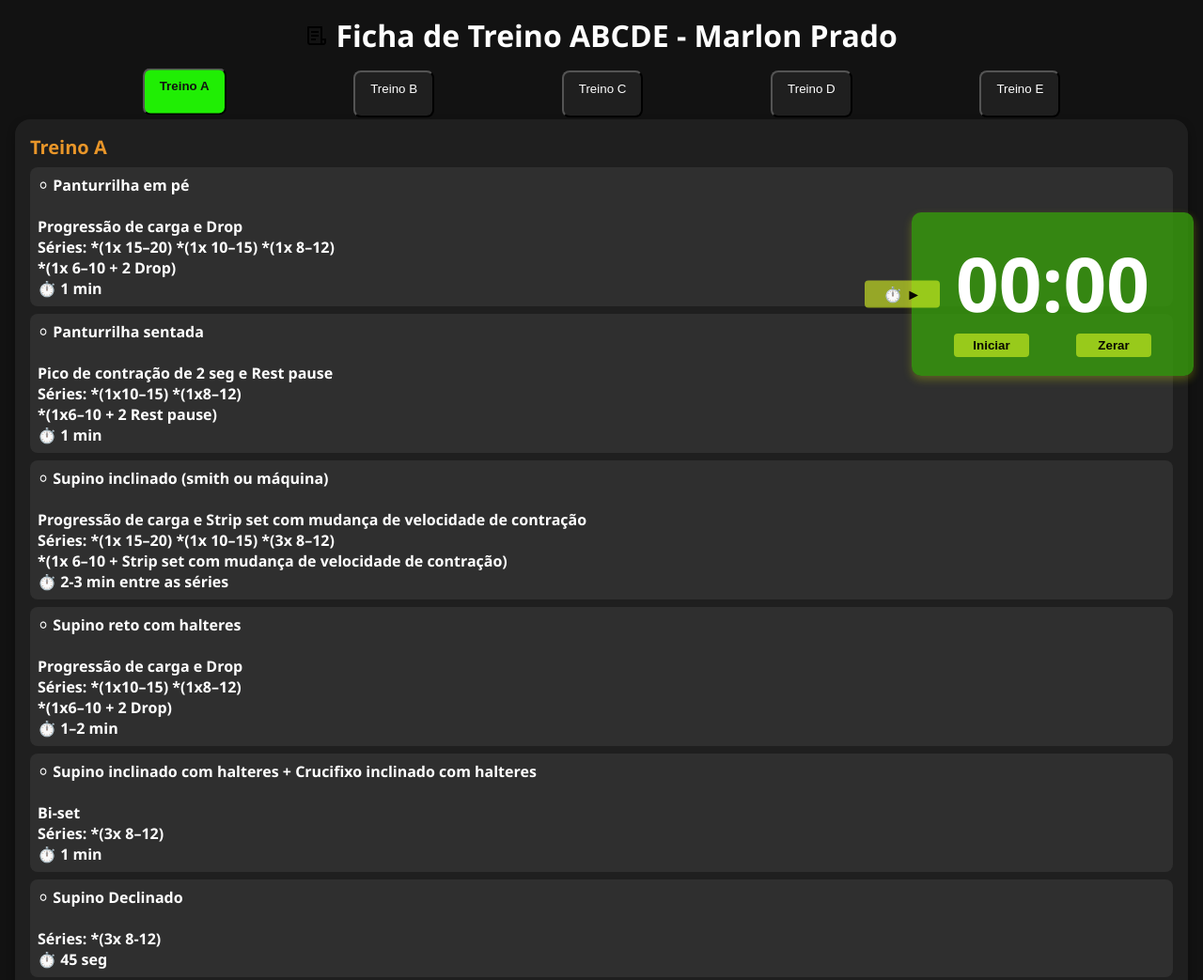
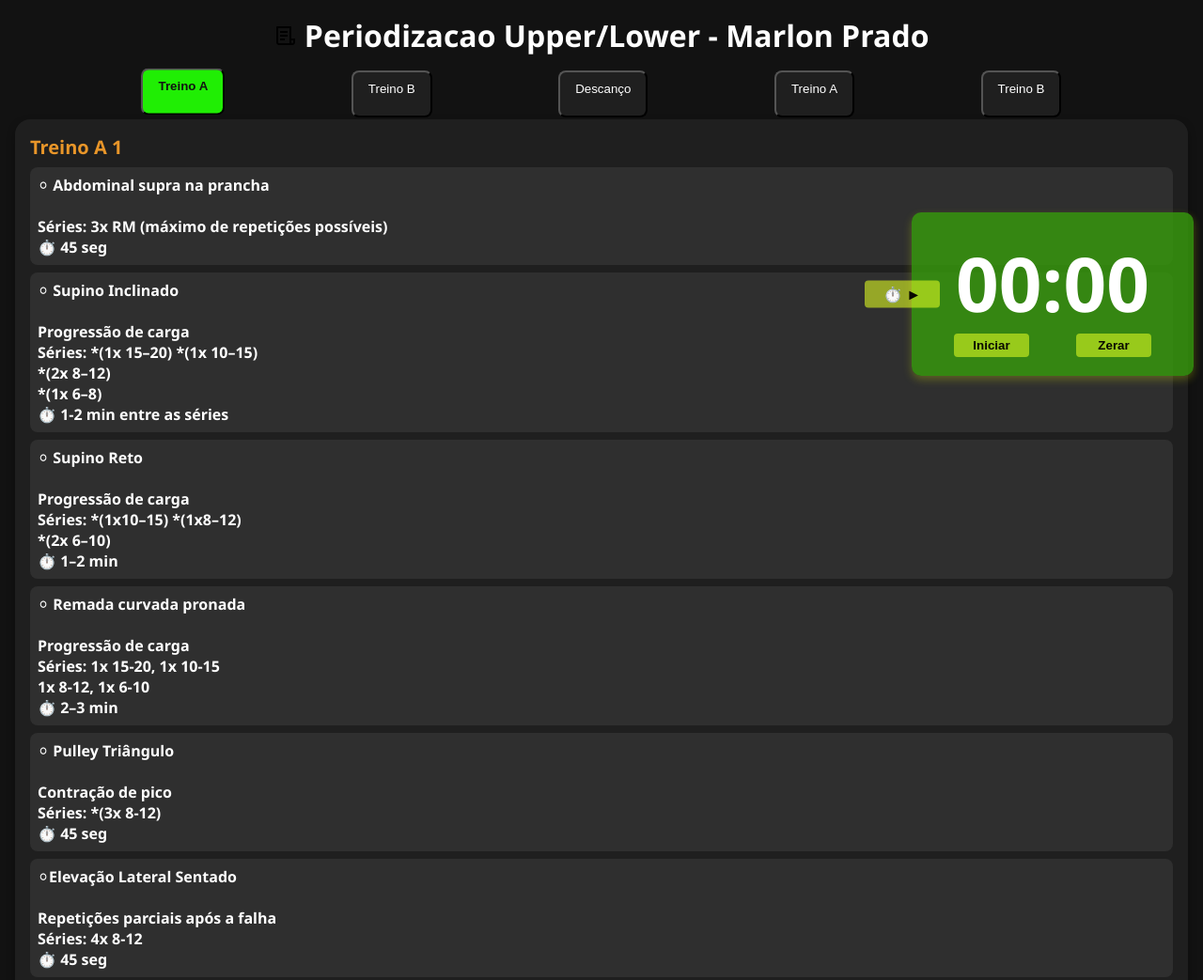
Before and after one commit to marlonprado2025/Ficha_de_Treino_Alem_da_Genetica, a plain HTML site: page index.html in a window 1280 px wide. Shown: the top 1043 px of the page at 94% size. Drawn offline with Linux system fonts and the light colour scheme.

Commit message:
upperlower

```diff
--- a/index.html
+++ b/index.html
@@ -3,27 +3,27 @@
   <head>
     <meta charset="UTF-8" />
     <meta name="viewport" content="width=device-width, initial-scale=1.0" />
-    <title>Periodizacao 5x Semana-Avançado</title>
+    <title>Periodizacao Upper/Lower</title>
     <link rel="stylesheet" href="styles.css" />
   </head>
 
   <body>
-
-    <h1><img src="src/dumbbell.png"/> Ficha de Treino ABCDE - Marlon Prado</h1>
+    <h1>
+      <img src="src/dumbbell.png" /> Periodizacao Upper/Lower - Marlon Prado
+    </h1>
 
     <div class="tabs">
-      <button class="tab active" onclick="selectTreino(0)">Treino A</button>
+      <button class="tab active" onclick="selectTreino(0)">Treino A </button>
       <button class="tab" onclick="selectTreino(1)">Treino B</button>
-      <button class="tab" onclick="selectTreino(2)">Treino C</button>
-      <button class="tab" onclick="selectTreino(3)">Treino D</button>
-      <button class="tab" onclick="selectTreino(4)">Treino E</button>
+      <button class="tab" onclick="selectTreino(2)">Descanço</button>
+      <button class="tab" onclick="selectTreino(3)">Treino A</button>
+      <button class="tab" onclick="selectTreino(4)">Treino B</button>
     </div>
-
 
     <div id="treinos"></div>
 
     <div class="timer" id="timer">
-      <button class="timer-toggle"  onclick="toggleTimer()">⏱️ ►</button>
+      <button class="timer-toggle" onclick="toggleTimer()">⏱️ ►</button>
       <p><span id="tempo">00:00</span></p>
       <div class="timer-buttons">
         <button onclick="startPauseTimer()">Iniciar</button>
@@ -34,320 +34,280 @@
     <script>
       const ficha = [
         {
-          titulo: "Treino A ",
+          titulo: "Treino A 1 ",
           exercicios: [
-            `⚪ Panturrilha em pé
+            `⚪ Abdominal supra na prancha
 
-             Progressão de carga e Drop
-             Séries: *(1x 15–20)  *(1x 10–15) *(1x 8–12)
-             *(1x 6–10 + 2 Drop)
-             ⏱️ 1 min`,
+              Séries: 3x RM (máximo de repetições possíveis)
+              ⏱️  45 seg `,
 
-            `⚪ Panturrilha sentada
+            `⚪ Supino Inclinado
 
-             Pico de contração de 2 seg e Rest pause
+             Progressão de carga
+             Séries: *(1x 15–20) *(1x 10–15)
+             *(2x 8–12)
+             *(1x 6–8)
+             ⏱️  1-2 min entre as séries`,
+
+            `⚪ Supino Reto
+
+            Progressão de carga
              Séries: *(1x10–15) *(1x8–12)
-             *(1x6–10 + 2 Rest pause)
-             ⏱️  1 min`,
-
-            `⚪ Supino inclinado (smith ou máquina)
-
-             Progressão de carga e Strip set com mudança de velocidade de contração
-             Séries: *(1x 15–20) *(1x 10–15) *(3x 8–12)
-             *(1x 6–10 + Strip set com mudança de velocidade de contração)
-             ⏱️  2-3 min entre as séries`,
-
-            `⚪ Supino reto com halteres
-
-            Progressão de carga e Drop
-             Séries: *(1x10–15) *(1x8–12)
-             *(1x6–10 + 2 Drop)
+             *(2x 6–10)
              ⏱️ 1–2 min `,
 
-            `⚪ Supino inclinado com halteres + Crucifixo inclinado com halteres
+            `⚪ Remada curvada pronada
 
-            Bi-set
-             Séries: *(3x 8–12)
-             ⏱️ 1 min `,
+            Progressão de carga
+              Séries: 1x 15-20, 1x 10-15
+              1x 8-12, 1x 6-10
+              ⏱️  2–3 min`,
 
-            `⚪ Supino Declinado
+            `⚪ Pulley Triângulo
 
+            Contração de pico
              Séries: *(3x 8-12)
              ⏱️ 45 seg `,
 
-            `⚪ Voador
+            `⚪Elevação Lateral Sentado
 
-            FST-7
-             Séries: *(7x 10–15)
-             ⏱️ 45 seg `,
+            Repetições parciais após a falha
+            Séries: 4x 8-12
+             ⏱️ 45 seg`,
 
-            `⚪ Tríceps corda
+            `⚪ Desenvolvimento
+
+             Séries: *(1x 10-15)*(1x 8-12)
+             *(2x 6-10 )
+             ⏱️ 60 seg `,
+
+            `⚪ Rosca direta cabo
 
             Progressão de carga e Drop
              Séries: *(1x 10-15)*(1x 8-12)
              *(1x 6-10 + 2 Drop)
              ⏱️ 1 min `,
 
-            `⚪ Tríceps testa
+            `⚪ Scott máquina
 
-            Repetições parciais apos a falha
-             Séries: *(3x 8-12) + parciais após a falha
+             Séries: *(3x 8-12)
+             ⏱️ 1 min `,
+
+            `⚪ Bíceps  no banco 45° com Halter
+
+             Séries: *(3x 8-12)
+             ⏱️ 1 min `,
+
+            `⚪ Tríceps frances no cabo
+
+             Séries: *(3x 8-12)
+             ⏱️ 1 min `,
+
+            `⚪ Tríceps Testa
+
+             Séries: *(3x 8-12)
              ⏱️ 1 min `,
           ],
         },
         {
-          titulo: "Treino B ",
+          titulo: "Treino B 1 ",
           exercicios: [
-            `⚪ Abdominal supra na prancha
-
-              Séries: 3x RM (máximo de repetições possíveis)
-              ⏱️  45 seg `,
-
-            `⚪ Abdominal infra na torre
+            `⚪ Lombar no banco romano
 
               Séries: 3x RM (máximo de repetições possíveis)
               ⏱️ 45 seg `,
 
-            `⚪ Remada curvada pronada
+            `⚪ Panturrilha em pé
 
             Progressão de carga
-              Séries: 1x 15-20, 1x 10-151x 8-12, 1x 6-10
-              ⏱️  2–3 min
+              Séries: 1x 15-20, 1x 10-15
+              1x 8-12, 1x 6-10
+              ⏱️  1–2 min
                `,
 
-            `⚪ Remada baixa pegada aberta
+            `⚪ Panturrilha sentada
 
-            Progressão de carga e Pico de contração de 2 seg
-              Séries: 1x10–15, 1x8–12, 1x6–10
-              ⏱️  2–3 min
-             `,
+             Progressão de carga e Pico de contração de 2 seg
+             Séries: 1x 10–15   1x 8–12   1x 6–10
+             ⏱️  1 min`,
 
-            `⚪ Serrote (remada unilateral)
+            `⚪ Cadeira extenssora
 
-            Pico de contração de 2 seg
-              Séries: 3x 8–12
-              ⏱️ 1 min
-               `,
+            Progressão de carga, Pico de contração de 2 seg e Drop
+              Séries: 2x 15–20 ⏱️ 30 seg *Pc 2 seg
+              2x 10-15
+              1x 8-12 + 2 Drop
+              ⏱️ 1 min`,
 
-            `⚪ Pulley frente pegada aberta
+            `⚪ Agachamento Livre/Smith
 
-           Progressão de carga, Pico de contração de 2 seg e Drop
-              Séries: 1x10–15, 1x8–12, 1x6–10 + 2 Drop
-              ⏱️ 90 seg
+            Progressão de carga
+              Séries: 1x 10-15, 1x 10–12,
+              1x 6–10
+              ⏱️ 2-3 min
               `,
 
-            `⚪ Pulley frente supinado
+            `⚪ Leg 45°
+
+              10 parciais apos a falha
+              Séries: 3x 10-12
+              ⏱️ 2-3 min
+              `,
+
+            `⚪ Cadeira Flexora
 
               Pico de contração de 2 seg
-              Séries: 3x 8–12
-              ⏱️ 45 seg
+              Séries: 4x 8-12
+              ⏱️ 60 seg
               `,
-
-            `⚪ Meio terra (rack pull)
-
-              Progressão de carga
-              Séries: 1x10–15, 1x8–12, 2x 6–10
-              ⏱️ 2–3 min`,
-
-            `⚪ Lombar no banco romano
+            `⚪ Flexora em pé
 
               Séries: 3x 8–12
               ⏱️ 45 seg`,
 
-            `⚪ Rosca Scott (máquina ou cross)
+            `⚪ Elevaçao Pelvica
 
-              Pico de contração de 2 seg
-              Séries: 5x 8-12
-              ⏱️ 45 seg
-              `,
+              Séries: 3x 8–12
+              ⏱️ 60 seg`,
           ],
         },
         {
-          titulo: "Treino C ",
-          exercicios: [`
-          ⚪ Agachamento Livre
-
-          Progressão de carga
-          Séries: 3x 8-12
-          ⏱️ 2-3 min`,
-
-          `⚪ Leg 45°
-
-          10 repetições parciais após a falha
-          Séries: 4x 8-12
-          ⏱️ 90 seg
-          `,
-          `⚪ Cadeira Extenssora
-
-          Pico de contração de 2 seg
-
-          Séries: *(2x 15-20) ⏱️ 30 seg
-          *(2x 8-12) ⏱️ 90 seg
-          *(1x 6-10 + 3 Drops
-          `,
-
-          `⚪  Flexor Deitado
-
-          Progressão de carga e Rest pause
-
-          Séries: *(1x 15–20) *(1x 10–15) *(1x 8–12)
-          *(2x 6–10 + 2 Rest pause)
-          ⏱️ 1-2 min
-          `,
-
-          `⚪  Flexor Sentado
-
-          Séries: 5x 10-15
-          ⏱️ 45 seg
-          `,
-
-          `⚪ Elevação de Quadril
-
-          Pico de contração de 2 seg
-          Séries: 3x 10-15
-          ⏱️ 1 min
-          `,
-
-          `⚪ Adutor + Abdutor
-
-          Bi-set Pico de contração de 2 seg
-          Séries: 3x 10-15
-          ⏱️ 45 seg
-          `,
-          ],
+          titulo: " Descanço ",
         },
         {
-          titulo: "Treino D ",
+          titulo: "Treino A 2",
           exercicios: [
-            `⚪ Panturrilha em pé
+            `⚪ Voador
 
             Progressão de carga e Drop
-
-            Séries: 1x 15-20, 1x 10-15, 1x 8-12,
-            1x 6-10 + 2 Drop
+            Séries: 1x 15-20, 1x 10-15,
+            1x 8-12, 1x 6-10 + 2 Drop
             ⏱️ 1 min
              `,
 
-            `⚪ Panturrilha Sentado
+            `⚪ Supino Declinado
 
-            Pico de contração de 2 segundos e Rest pause
+            Progressão de carga
             Séries: 1x 15-20, 1x 10-15, 1x 8-12,
-            1x 6-10 + 2 Rest pause
+            1x 6-10
             ⏱️ 2 min
             `,
 
-            `⚪ Desenvolvimento com Halteres
+            `⚪ Serrote
 
-            Progressão de carga e Drop
-            Séries: 1x 15-20, 1x 10-15, 1x 8-12,
-            1x 6-10 + 2 Drop
+            Progressão de carga
+            Séries: 1x 15-20, 1x 10-15,
+            1x 8-12
+            1x 6-10
             ⏱️ 2-3 min
              `,
 
-            `⚪  Elevação Frontal corda na polia
+            `⚪  Pulley frente aberto
 
-            Progressão de carga e Drop
+            Progressão de carga e Pico de contração de 2 seg
+            Séries: 1x 10-15, 1x 8-12,
+            1x 6-10
+            ⏱️ 1 min
+             `,
+
+            `⚪ Elevação Frontal corda na polia
+
+           Progressão de carga e Drop
             Séries: 1x 10-15, 1x 8-12,
             1x 6-10 + 2 Drop
             ⏱️ 1 min
              `,
 
-            `⚪ Elevação Lateral Sentado
+            `⚪  Crucifixo invertido/Voador Inverso
 
-            Repetições parciais após a falha
-            Séries: 3x 8-12
-            ⏱️ 45 seg
+            Series: 4x 8-12
+            ⏱️ 1 min
              `,
 
-            `⚪  Elevação Lateral + Remada Alta com Barra
+            `⚪ Tríceps frances no cabo
 
-            Bi-set
-            Series: 3x 8-12
-            ⏱️ 1 min
-
-             `,
-
-            ` ⚪ Elevação Lateral Unilateral no Cabo
-
-            Pico de contração de 2 seg
+            Progressão de carga e Drop
             Séries: 3x 8-12
             ⏱️ 45 seg
               `,
 
-            `⚪  Voador Inverso
+            `⚪ Tríceps Testa
 
+             Séries: *(3x 8-12)
+             ⏱️ 1 min `,
+
+            `⚪ Tríceps corda
+
+             Séries: *(3x 8-12)
+             ⏱️ 1 min `,
+
+            ` ⚪ Bíceps corda
+
+            Progressão de carga e Drop
             Séries: 3x 8-12
             ⏱️ 45 seg
-              `
-            ],
+              `,
+
+            `⚪  Scott máquina
+
+             Séries: *(3x 8-12)
+             ⏱️ 1 min `,
+          ],
         },
         {
-          titulo: "Treino E ",
+          titulo: "Treino B 2",
           exercicios: [
-            ` ⚪ Abdominal Supra na Prancha
+            ` ⚪ Abdominal infra na torre
 
             Séries: 3x RM (máximo de repetições possíveis)
             ⏱️  45 seg `,
 
-             ` ⚪ Abdominal infra na torre
+            `⚪ Panturrilha em pé
 
-            Séries: 3x RM (máximo de repetições possíveis)
-            ⏱️  45 seg `,
+            Progressão de carga
+              Séries: 1x 15-20, 1x 10-15
+              1x 8-12, 1x 6-10
+              ⏱️  1–2 min
+               `,
 
-            ` ⚪ Remada Curvada Pronada
+            `⚪ Panturrilha sentada
 
-            Pico de contração de 2 seg
-            Séries: 3x 8-12
-            ⏱️ 1 min `,
+             Progressão de carga e Pico de contração de 2 seg
+             Séries: 1x 10–15   1x 8–12   1x 6–10
+             ⏱️  1 min`,
 
-            ` ⚪ Pulley Frente Pegada Aberta
+            `⚪ Cadeira Flexora
 
-            Pico de contração de 2 seg
-            Séries: 3x 8-12
-            ⏱️ 1 min               `,
+              Pico de contração de 2 seg
+              Séries: 4x 8-12
+              ⏱️ 60 seg
+              `,
+            `⚪ Flexora em pé
 
-               ` ⚪ Rosca Direta na Barra em pé
+              Séries: 3x 8–12
+              ⏱️ 45 seg`,
 
-                Progressão de carga e Drop
-                Séries: 1x 10-15, 1x 8-12,
-                1x 6-10 + 2 Drop
-                ⏱️ 1-2 min`,
+            `⚪ Cadeira extenssora
 
-               ` ⚪ Rosca Scott (máquina ou cross)
-
-                Séries: 3x 8-12
-                ⏱️ 1 min`,
-
-              ` ⚪ Rosca Direta com Halteres no Banco 45̣º
-
-              Pico de contração
-              Séries: 3x 8-12
+            Progressão de carga, Pico de contração de 2 seg e Drop
+              Séries: 2x 15–20 ⏱️ 30 seg *Pc 2 seg
+              2x 10-15
+              1x 8-12 + 2 Drop
               ⏱️ 1 min`,
 
-               ` ⚪ Rosca Martelo Corda
+            `⚪ Agachamento Livre/Smith
 
-                Séries: 3x 8-12
-                ⏱️ 1 min`,
+            Progressão de carga
+              Séries: 1x 10-15, 1x 10–12,
+              1x 6–10
+              ⏱️ 2-3 min
+              `,
 
-               ` ⚪ Triceps testa no banco 30º
+            `⚪ Abdutora
 
-               Progressão de carga e Repetições parciais apos falha
-
-                Séries: 1x 10-15, 1x 8-12,
-                1x 6-10 + 2 Drop
-                ⏱️ 1-2 min`,
-
-                ` ⚪ Tríceps corda
-
-                Pico de contração de 2 seg
-                Séries: 4x 8-12
-                ⏱️ 1 min`,
-
-                `⚪ Tríceps Francês no Cabo
-
-                Series: 3x 8-12
-                ⏱️ 1 min`,
-              ],
+              Séries: 4x 8–12
+              ⏱️ 60 seg`,
+          ],
         },
       ];
 
@@ -411,11 +371,15 @@
       function formatTime(seconds) {
         const mins = Math.floor(seconds / 60);
         const secs = seconds % 60;
-        return `${mins.toString().padStart(2, '0')}:${secs.toString().padStart(2, '0')}`;
+        return `${mins.toString().padStart(2, "0")}:${secs
+          .toString()
+          .padStart(2, "0")}`;
       }
 
       function startPauseTimer() {
-        const button = document.querySelector('button[onclick="startPauseTimer()"]');
+        const button = document.querySelector(
+          'button[onclick="startPauseTimer()"]'
+        );
         if (isTimerRunning) {
           clearInterval(timerInterval);
           isTimerRunning = false;
@@ -425,7 +389,8 @@
           button.textContent = "Pausar";
           timerInterval = setInterval(() => {
             tempoTotal++;
-            document.getElementById("tempo").textContent = formatTime(tempoTotal);
+            document.getElementById("tempo").textContent =
+              formatTime(tempoTotal);
           }, 1000);
         }
       }
@@ -435,14 +400,18 @@
         isTimerRunning = false;
         tempoTotal = 0;
         document.getElementById("tempo").textContent = formatTime(tempoTotal);
-        document.querySelector('button[onclick="startPauseTimer()"]').textContent = "Iniciar";
+        document.querySelector(
+          'button[onclick="startPauseTimer()"]'
+        ).textContent = "Iniciar";
       }
 
       function toggleTimer() {
         const timer = document.getElementById("timer");
         timer.classList.toggle("retraido");
         const toggleButton = timer.querySelector(".timer-toggle");
-        toggleButton.textContent = timer.classList.contains("retraido") ? "⏱️◄":"⏱️►" ;
+        toggleButton.textContent = timer.classList.contains("retraido")
+          ? "⏱️◄"
+          : "⏱️►";
       }
 
       renderTreinos();
```
